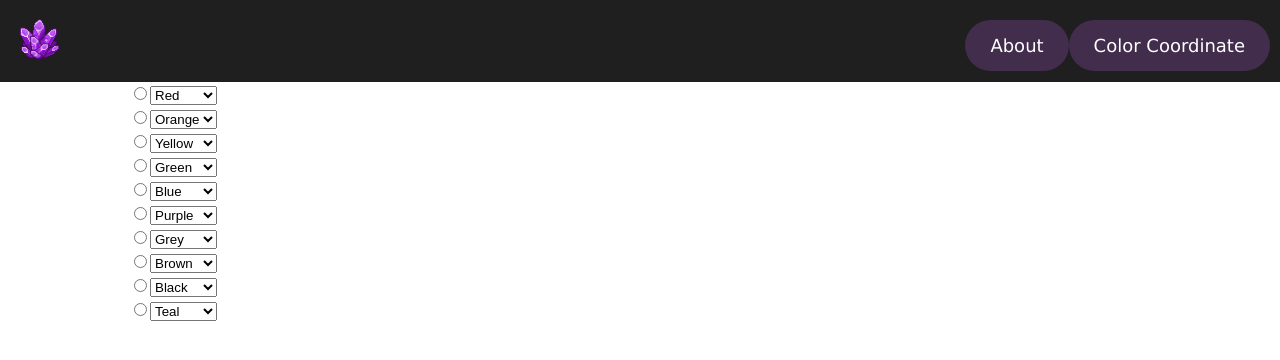
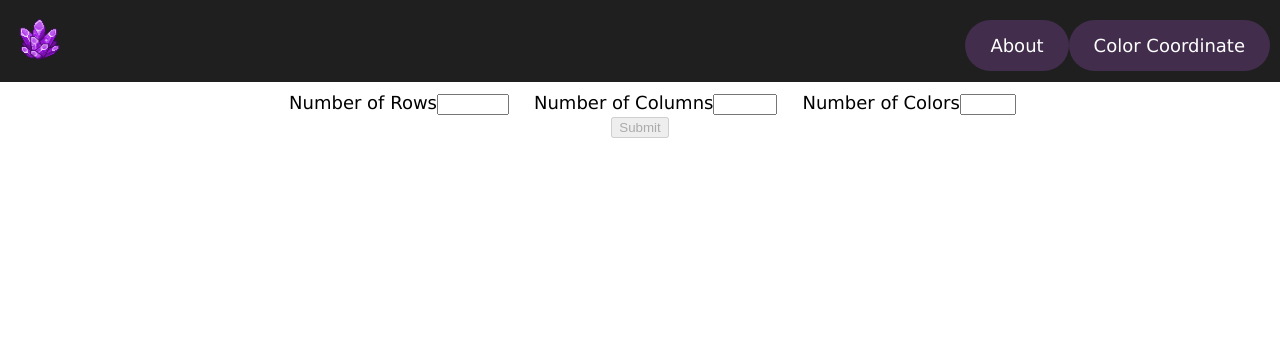
Before and after one commit to brennarw/CS312-Group-Project, an Angular app: page /color in a window 1280 px wide. Shown: the top 360 px of the page. Built offline with nearby package versions, Linux system fonts and the light colour scheme.

Commit message:
add form with form validation

```diff
--- a/src/app/color/color.component.css
+++ b/src/app/color/color.component.css
@@ -16,3 +16,16 @@ td:first-child {
 td:last-child {
     width: 80%;
 }
+
+.form_style {
+    padding-top: 10px;
+    text-align: center;
+}
+
+form label {
+    padding-left: 25px;
+}
+
+.error {
+    color:red;
+}
--- a/src/app/color/color.component.html
+++ b/src/app/color/color.component.html
@@ -1,74 +1,66 @@
-<main>
- <table id="colorTable"></table>
-    <script>
-        const colors = ['red', 'orange', 'yellow', 'green', 'blue', 'purple', 'grey', 'brown', 'black', 'teal'];
-        const previousSelections = new Map();
+<form (ngSubmit)="formSubmit()" #form="ngForm" class="form_style">
+    <label for="rows">Number of Rows</label><input
+        type="number"
+        id="rows"
+        name="rows"
+        class="form-control"
+        [max]="1000"
+        [min]="1"
+        required
+        [(ngModel)]="numRows"
+        #rows="ngModel">
 
-        function createTable() {
-            const table = document.getElementById('colorTable');
-            table.innerHTML = '';
-            const usedColors = new Set();
+        <div *ngIf="rows.invalid && (rows.touched)">
+              <div *ngIf="rows.hasError('max') || rows.hasError('min')" class="error">
+                  Rows must be at least 1 or at most 1000.
+            </div>
+            <div *ngIf="rows.hasError('required')" class="error">
+                Rows field is required.
+          </div>
+        </div>
+    <label for="cols">Number of Columns</label><input
+        type="number"
+        id="cols"
+        name="cols"
+        class="form-control"
+        [max]="702"
+        [min]="1"
+        required
+        #cols="ngModel"
+        [(ngModel)]="numCols">
 
-        for (let i = 0; i < colors.length; i++) {
-            const row = document.createElement('tr');
-            const leftColumn = document.createElement('td');
-            leftColumn.style.width = '20%';
+        <div *ngIf="cols.invalid && (cols.touched)">
+            <div *ngIf="cols.hasError('max') || cols.hasError('min')" class="error">
+                Columns must be at least 1 or at most 702.
+          </div>
+          <div *ngIf="cols.hasError('required')" class="error">
+              Columns field is required.
+        </div>
+      </div>
 
-            const radioButton = document.createElement('input');
-            radioButton.type = 'radio';
-            radioButton.name = 'selectedColor';
-            radioButton.onclick = () => unselectOtherRadioButtons(radioButton);
-            leftColumn.appendChild(radioButton);
+    <label for="colors">Number of Colors</label><input
+    type="number"
+    id="colors"
+    name="colors"
+    class="form-control"
+    [max]="10"
+    [min]="1"
+    required
+    #colors="ngModel"
+    [(ngModel)]="numColors">
 
-        const colorDropdown = document.createElement('select');
-        colorDropdown.name = `color-${i}`;
-        colorDropdown.dataset.rowIndex = i;
-        colors.forEach(color => {
-            const option = document.createElement('option');
-            option.value = color;
-            option.textContent = color.charAt(0).toUpperCase() + color.slice(1);
-            colorDropdown.appendChild(option);
-        });
-        const defaultColor = colors[i];
-        colorDropdown.value = defaultColor;
-        usedColors.add(defaultColor);
-        previousSelections.set(colorDropdown, defaultColor);
-        colorDropdown.addEventListener('change', () => handleColorSelection(colorDropdown));
+    <div *ngIf="colors.invalid && (colors.touched)">
+        <div *ngIf="colors.hasError('max') || colors.hasError('min')" class="error">
+            Colors must be at least 1 or at most 10.
+      </div>
+      <div *ngIf="colors.hasError('required')" class="error">
+          Colors field is required.
+    </div>
+  </div>
 
-        leftColumn.appendChild(colorDropdown);
-        row.appendChild(leftColumn);
-        const rightColumn = document.createElement('td');
-        rightColumn.style.width = '80%';
-        row.appendChild(rightColumn);
+  <br>
 
-        table.appendChild(row);
-    }
-}
+    <input type="submit" [disabled]="form.invalid" class="submit">
+</form>
 
-function unselectOtherRadioButtons(currentRadioButton) {
-    const radios = document.querySelectorAll('input[type="radio"]');
-    radios.forEach(radio => {
-        if (radio !== currentRadioButton) {
-            radio.checked = false;
-        }
-    });
-}
-
-function handleColorSelection(changedDropdown) {
-    const selectedColor = changedDropdown.value;
-    const allDropdowns = document.querySelectorAll('select');
-    for (const dropdown of allDropdowns) {
-        if (dropdown !== changedDropdown && dropdown.value === selectedColor) {
-            const previous = previousSelections.get(changedDropdown);
-            changedDropdown.value = previous;
-            alert(`Color "${selectedColor}" is already selected. Please choose a different color.`);
-            return;
-        }
-    }
-
-    previousSelections.set(changedDropdown, selectedColor);
-}
-    createTable();
-
-    </script>
-</main>
+<table id="colorTable"></table>
--- a/src/app/color/color.component.ts
+++ b/src/app/color/color.component.ts
@@ -1,19 +1,30 @@
 import { Component } from '@angular/core';
+import { FormsModule } from '@angular/forms';
 import { CommonModule } from '@angular/common';
 import { RouterModule } from '@angular/router';
 
 @Component({
   selector: 'app-color',
-  standalone: true, //
-  imports: [CommonModule, RouterModule],
+  standalone: true,
+  imports: [CommonModule, RouterModule, FormsModule],
   templateUrl: './color.component.html',
   styleUrl: './color.component.css'
 })
 export class ColorComponent {
-  numRows: number = 22;
-  numCols: number = 41;
-  rowsArray: number[] = Array(this.numRows).fill(0);
-  columnLabels: string[] = this.generateColumnLabels(this.numCols);
+  numRows!: number;
+  numCols!: number;
+  numColors!: number;
+  rowsArray!: number[];
+  columnLabels!: string[];
+
+  formSubmit() {
+    console.log(this.numRows);
+    console.log(this.numCols);
+    console.log(this.numColors);
+    this.rowsArray = Array(this.numRows).fill(0);
+    this.columnLabels = this.generateColumnLabels(this.numCols);
+    this.createTable();
+  }
 
   generateColumnLabels(count: number): string[] {
     const labels: string[] = [];
@@ -36,16 +47,12 @@ export class ColorComponent {
   colors = ['red', 'orange', 'yellow', 'green', 'blue', 'purple', 'grey', 'brown', 'black', 'teal'];
   previousSelections = new Map<HTMLSelectElement, string>();
 
-  ngAfterViewInit(): void {
-    this.createTable();
-  }
-
   createTable(): void {
     const table = document.getElementById('colorTable')!;
     table.innerHTML = '';
     const usedColors = new Set<string>();
 
-    for (let i = 0; i < this.colors.length; i++) {
+    for (let i = 0; i < this.numColors; i++) {
       const row = document.createElement('tr');
 
       const leftColumn = document.createElement('td');
```
